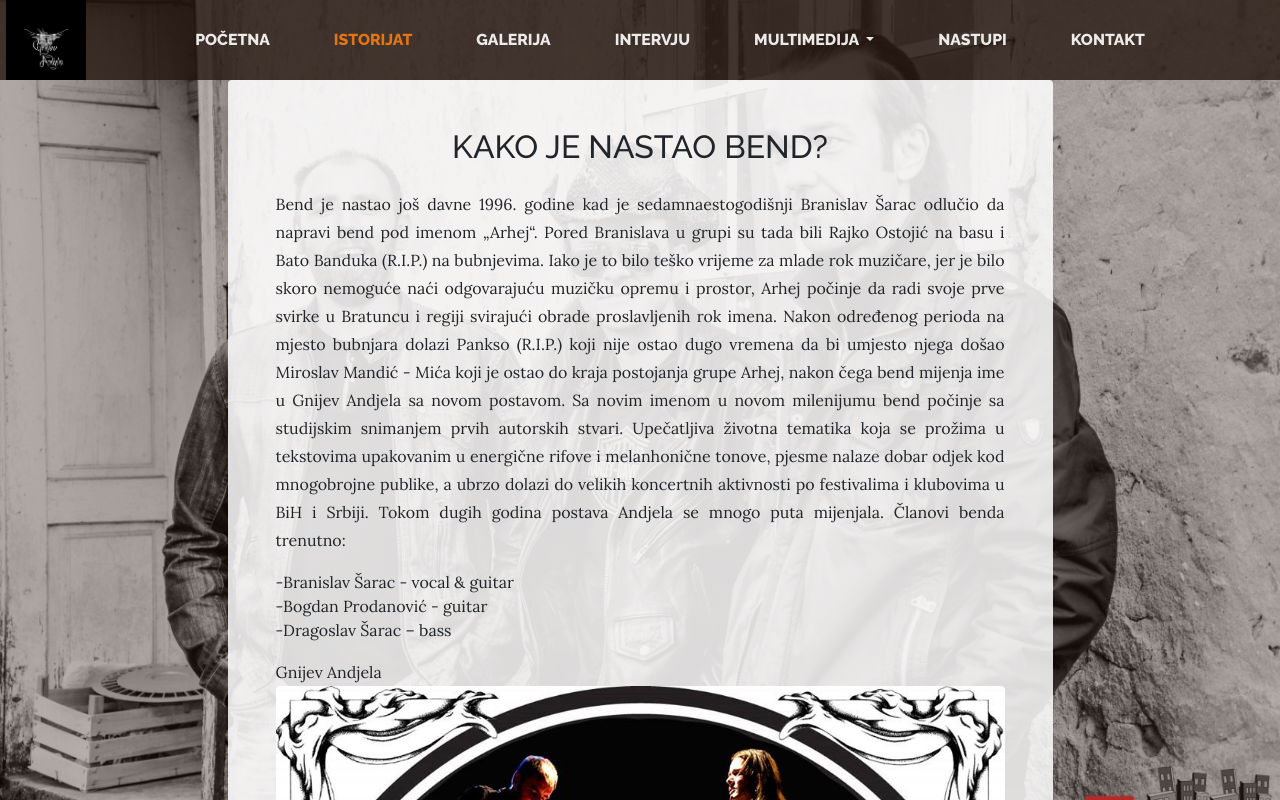
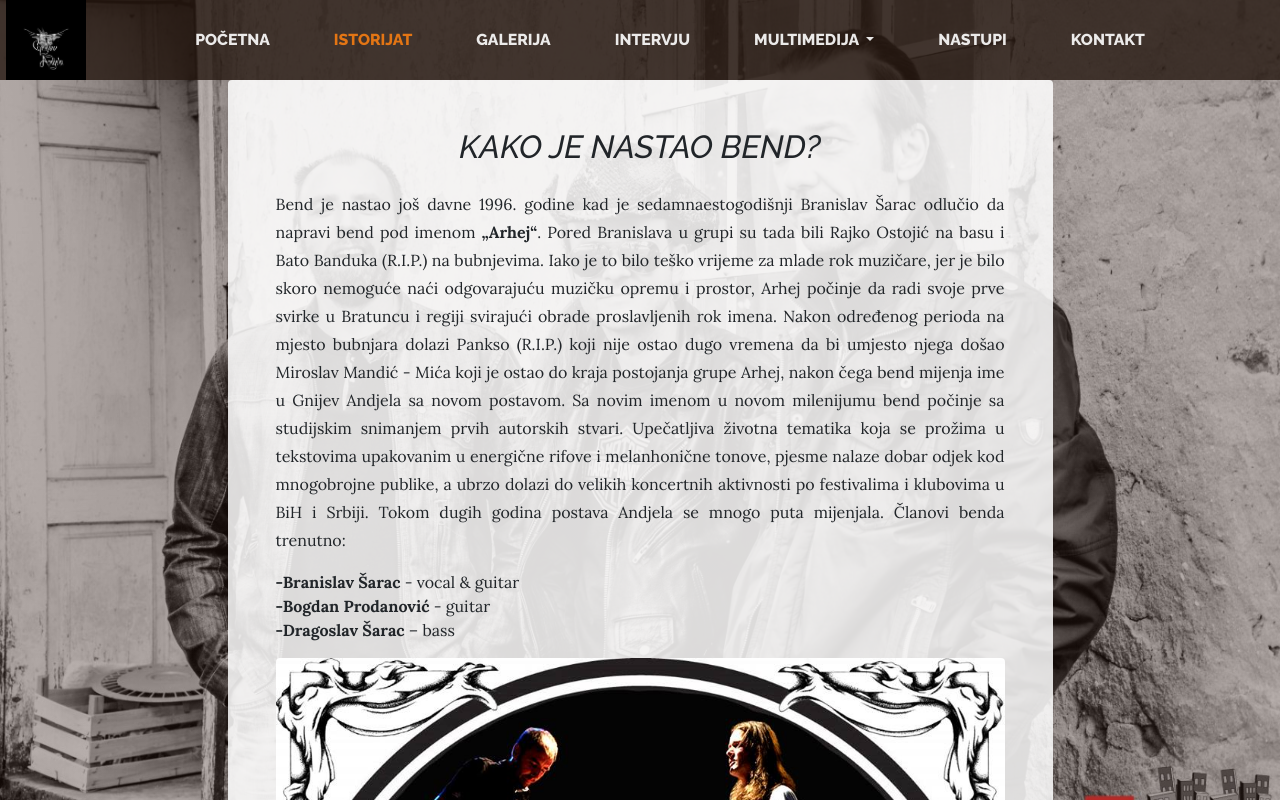
Before and after one commit to dragisa-zaric/Gnijev-Andjela, a plain HTML site: page istorijat.html in a window 1280 px wide. Shown: the top 800 px of the page. Drawn offline with nearby package versions, Linux system fonts and the light colour scheme.

Commit message:
style in video and audio title
...

```diff
--- a/css/style.css
+++ b/css/style.css
@@ -1,12 +1,16 @@
 h1, h2, h3{
   font-family: 'Raleway', sans-serif;
   text-align: center;
+    font-style: italic;
 }
 
 h4{
   font-family: 'Raleway', sans-serif;
   text-align: center;
-  color: orange;
+  color: #FF0000;
+  font-weight: bold;
+  font-style: italic;
+  text-decoration: underline;
 }
 
 nav img{
--- a/istorijat.html
+++ b/istorijat.html
@@ -92,20 +92,20 @@
               <span class="section-naslov-gornji">Kako je nastao bend?</span>
 
             </h2>
-            <p class="text-justify">Bend je nastao još davne 1996. godine kad je sedamnaestogodišnji Branislav Šarac odlučio da napravi bend pod imenom „Arhej“. Pored Branislava u grupi su tada bili Rajko Ostojić na basu i Bato Banduka (R.I.P.) na bubnjevima. Iako je to bilo teško vrijeme za mlade rok muzičare, jer je bilo skoro nemoguće naći odgovarajuću muzičku opremu i prostor, Arhej počinje da radi svoje prve svirke u Bratuncu i regiji svirajući obrade proslavljenih rok imena. Nakon određenog perioda na mjesto bubnjara dolazi Pankso (R.I.P.) koji nije ostao dugo vremena da bi umjesto njega došao Miroslav Mandić - Mića koji je ostao do kraja postojanja grupe Arhej, nakon čega bend mijenja ime u Gnijev Andjela sa novom postavom. Sa novim imenom u novom milenijumu bend počinje sa studijskim snimanjem prvih autorskih stvari. Upečatljiva životna tematika koja se prožima u tekstovima upakovanim u energične rifove i melanhonične tonove, pjesme nalaze dobar odjek kod mnogobrojne publike, a ubrzo dolazi do velikih koncertnih aktivnosti po festivalima i klubovima u BiH i Srbiji. Tokom dugih godina postava Andjela se mnogo puta mijenjala.
+            <p class="text-justify">Bend je nastao još davne 1996. godine kad je sedamnaestogodišnji Branislav Šarac odlučio da napravi bend pod imenom <b>„Arhej“</b>. Pored Branislava u grupi su tada bili Rajko Ostojić na basu i Bato Banduka (R.I.P.) na bubnjevima. Iako je to bilo teško vrijeme za mlade rok muzičare, jer je bilo skoro nemoguće naći odgovarajuću muzičku opremu i prostor, Arhej počinje da radi svoje prve svirke u Bratuncu i regiji svirajući obrade proslavljenih rok imena. Nakon određenog perioda na mjesto bubnjara dolazi Pankso (R.I.P.) koji nije ostao dugo vremena da bi umjesto njega došao Miroslav Mandić - Mića koji je ostao do kraja postojanja grupe Arhej, nakon čega bend mijenja ime u Gnijev Andjela sa novom postavom. Sa novim imenom u novom milenijumu bend počinje sa studijskim snimanjem prvih autorskih stvari. Upečatljiva životna tematika koja se prožima u tekstovima upakovanim u energične rifove i melanhonične tonove, pjesme nalaze dobar odjek kod mnogobrojne publike, a ubrzo dolazi do velikih koncertnih aktivnosti po festivalima i klubovima u BiH i Srbiji. Tokom dugih godina postava Andjela se mnogo puta mijenjala.
 Članovi benda trenutno:<nav>
 
 </nav>
--Branislav Šarac - vocal & guitar <nav>
+<b>-Branislav Šarac</b> - vocal & guitar <nav>
 
 </nav>
--Bogdan Prodanović - guitar <nav>
+<b>-Bogdan Prodanović</b> - guitar <nav>
 
 </nav>
--Dragoslav Šarac – bass
+<b>-Dragoslav Šarac</b> – bass
 
             </p>
-            <p class="mb-0">Gnijev Andjela</p>
+
 <img class="img-fluid rounded about-heading-img mb-3 mb-lg-0" src="Images/logo2.jpg" alt="">
           </div>
         </div>
```
Also changed, not shown: index.html (+5 -0 lines).
